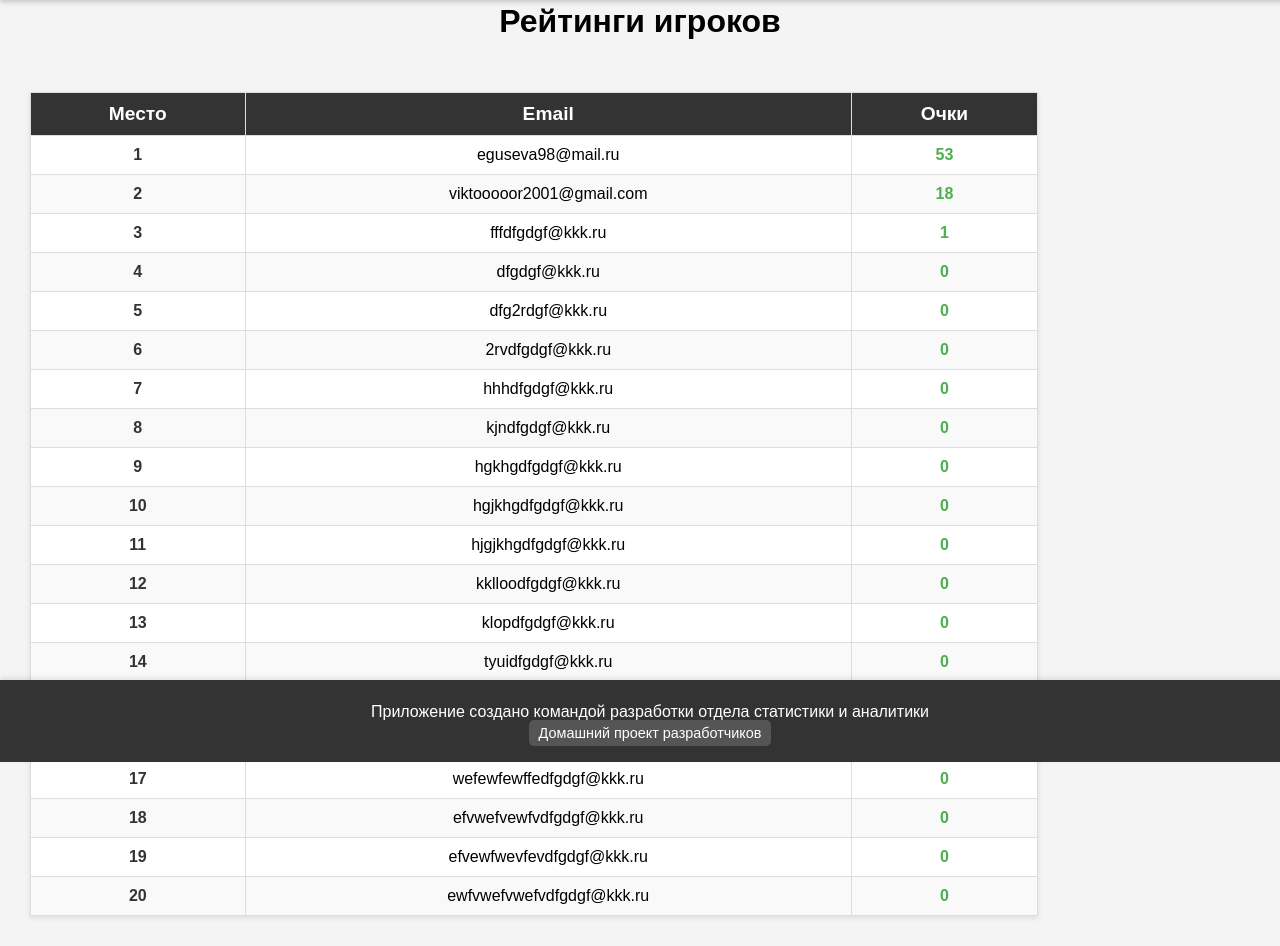
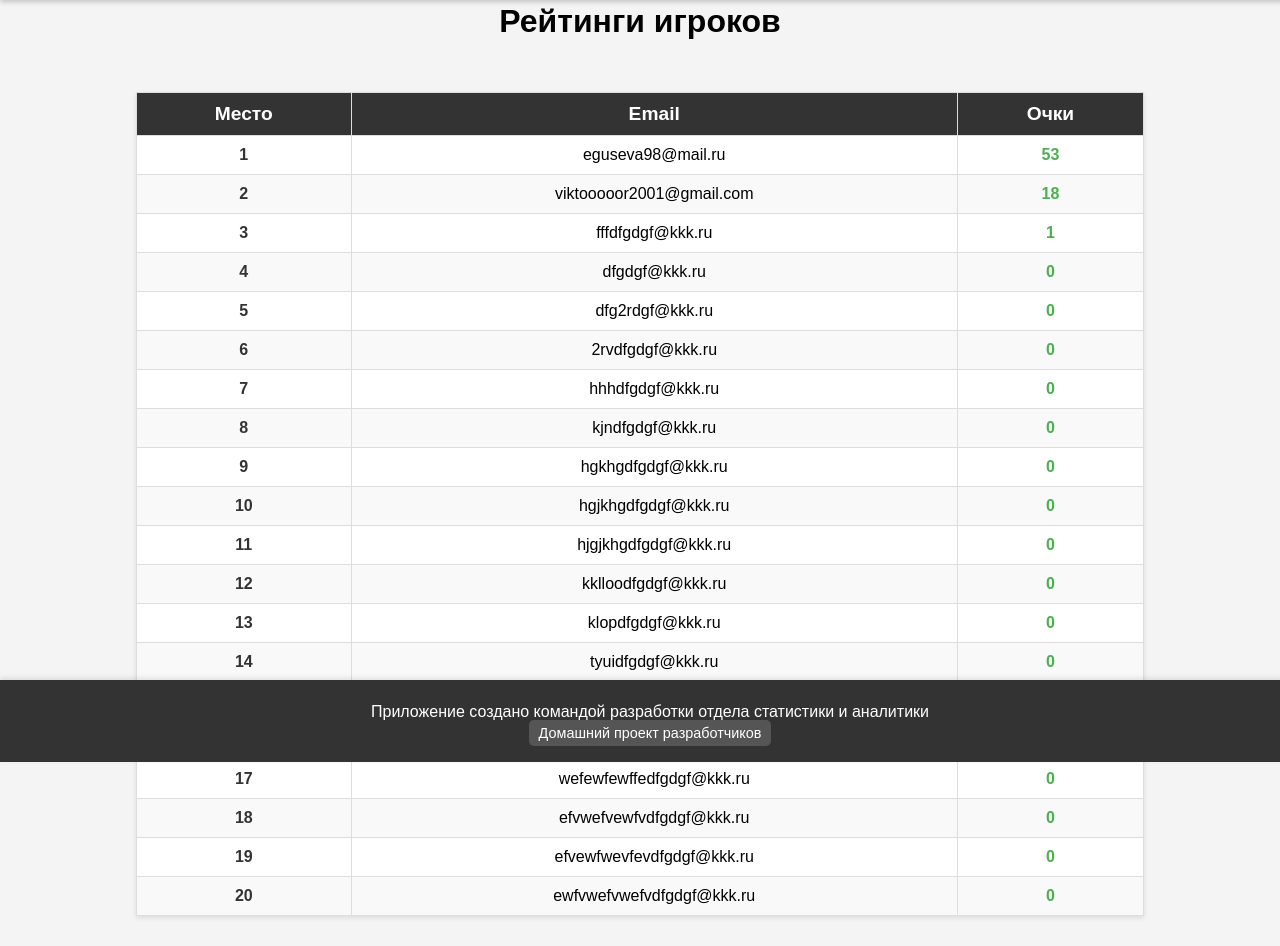
Before and after one commit to tapo44ek/dinogame, a FastAPI app: page /ratings/ in a window 1280 px wide. Shown: the part 38-984 px from the top of the page. Run offline with FastAPI, Linux system fonts and the light colour scheme; data comes from the database, SQL or seed files in the repository.

Commit message:
index fix

```diff
--- a/static/css/style.css
+++ b/static/css/style.css
@@ -251,7 +251,7 @@ main {
 
 table {
     width: 80%; /* Таблица занимает 80% ширины экрана */
-    margin: 20px 20px; /* Центрируем таблицу */
+    margin: 20px auto; /* Центрируем таблицу */
     border-collapse: collapse; /* Убираем двойные границы */
     background-color: #fff; /* Белый фон таблицы */
     font-family: Arial, sans-serif;
```
